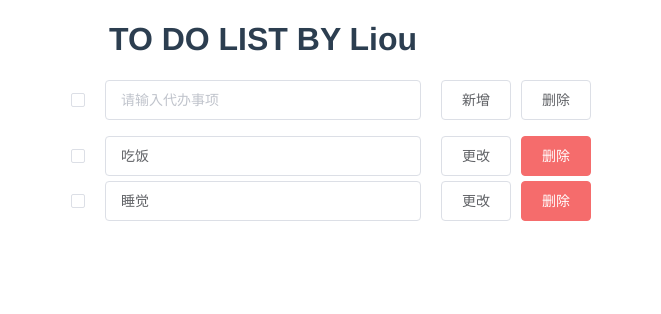
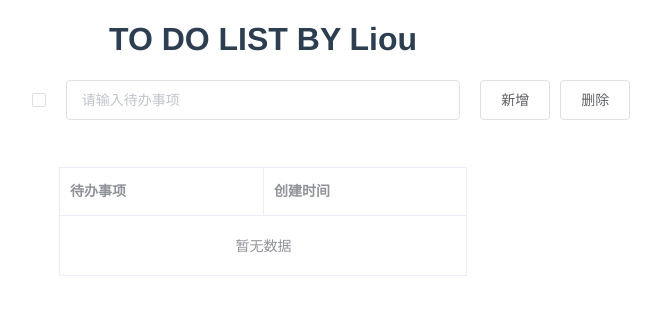
Before and after one commit to liouer/graduateDesign, a Vue app: page /#/ in a window 1280 px wide. Shown: the top 314 px of the page, without its empty margins (377-1038 px from the left). Built offline with nearby package versions, Linux system fonts and the light colour scheme.

Commit message:
添加一个事项表格

```diff
--- a/src/App.vue
+++ b/src/App.vue
@@ -1,20 +1,20 @@
 <template>
   <div id="app">
+    <el-header style="margin-bottom: 20px">
       <h1>{{ todolistTitle }}</h1>
-    <div style="">
-      <el-row type="flex" class="row-bg" justify="center" align="middle">
-        <el-col :span="6" style="text-align: right; margin-right: 20px">
+      <el-row type="flex" align="middle">
+        <el-col :span="8" style="text-align: right; margin-right: 20px">
           <el-checkbox v-model="allEvents.isSelect" @change="allSelect()">
           </el-checkbox>
         </el-col>
-        <el-col :span="6">
+        <el-col :span="8">
           <el-input
             class="input_text"
-            v-model="newEventText"
-            placeholder="请输入代办事项"
+            v-model.trim="newEventText"
+            placeholder="请输入待办事项"
           ></el-input>
         </el-col>
-        <el-col :span="6" style="text-align: left; margin-left: 20px">
+        <el-col :span="8" style="text-align: left; margin-left: 20px">
           <button @click="addEvent()" class="el-button el-button--default">
             新增
           </button>
@@ -23,10 +23,8 @@
           </button>
         </el-col>
       </el-row>
-      <div class="">
-      </div>
-
-      <div class="">
+    </el-header>
+    <el-main style="margin-bottom: 10px">
       <ul>
         <li v-for="(item, index) in eventList" :key="item.id">
           <!-- 使用组件，并传参 -->
@@ -39,15 +37,28 @@
           ></HelloWorld>
         </li>
       </ul>
-      </div>
-    </div>
+    </el-main>
+    <el-footer>
+      <el-row type="flex">
+        <el-col :span="4"></el-col>
+        <el-col :span="16">
+          <el-table :data="eventList" border style="width: 50%; margin: 0 auto;">
+            <el-table-column prop="eventText" label="待办事项"></el-table-column>
+            <el-table-column prop="creatTime" label="创建时间"></el-table-column>
+          </el-table>
+        </el-col>
+        <el-col :span="4"></el-col>
+      </el-row>
+
+
+    </el-footer>
   </div>
 </template>
 
 <script>
 import HelloWorld from "@/components/HelloWorld.vue"; //引入组件
 export default {
-  components: { HelloWorld }, //注册组件
+  components: { HelloWorld }, //注册组件（即组件声明）
   data() {
     return {
       todolistTitle: "TO DO LIST BY Liou",
@@ -57,18 +68,19 @@ export default {
       },
       newEventText: "",
       eventList: [
-        {
-          id: 1,
-          isSelect: false,
-          eventText: "吃饭",
-        },
-        {
-          id: 2,
-          isSelect: false,
-          eventText: "睡觉",
-        },
+        // {
+        //   id: 1,
+        //   isSelect: false,
+        //   eventText: "吃饭",
+        // },
+        // {
+        //   id: 2,
+        //   isSelect: false,
+        //   eventText: "睡觉",
+        // },
       ],
-      newEventId: 3,
+      newEventId: "",
+      creatTime: ""
     };
   },
   methods: {
@@ -89,6 +101,8 @@ export default {
           id: this.newEventId++,
           eventText: this.newEventText,
           isSelect: false,
+          creatTime: new Date().toLocaleDateString()
+
         }),
         console.dir(this.eventList);
         console.log(this.newEventId);
--- a/src/components/HelloWorld.vue
+++ b/src/components/HelloWorld.vue
@@ -1,22 +1,23 @@
 <template>
   <div class="hello">
     <el-row type="flex" class="row-bg" justify="center" align="middle">
-      <el-col :span="6" style="text-align: right; margin-right: 20px">
+      <el-col :span="8" style="text-align: right; margin-right: 20px">
         <el-checkbox v-model="item.isSelect" @change="sinSelect()" >
         </el-checkbox>
       </el-col>
-      <el-col :span="6">
+      <el-col :span="8">
         <el-input
           class="read_text"
           v-model="item.eventText"
           readonly
         ></el-input>
       </el-col>
-      <el-col :span="6" style="text-align: left; margin-left: 20px">
+      <el-col :span="8" style="text-align: left; margin-left: 20px">
         <el-button class="el-button el-button--default" @click="edit(item)">更改</el-button>
         <el-button class="el-button el-button--danger" @click="del(index)">删除</el-button>
       </el-col>
     </el-row>
+
   </div>
 </template>
 
@@ -34,8 +35,8 @@ export default {
   methods: {
     // 删除单个按钮
     del(index) {
-      // this.$emit("delEvent", index); //触发父组件的delEvent方法，并将index传过去
-      this.$parent.delEvent(index); //在这个子组件中直接调用父组件的方法，结果与上面一行的代码一样
+      this.$emit("delEvent", index); //通知父组件执行的delEvent方法，并将index传过去
+      // this.$parent.delEvent(index); //在这个子组件中直接调用父组件的方法，结果与上面一行的代码一样
     },
     sinSelect() {
       this.$emit("singleSelect");
```
Lines whose indentation alone changed are shown as unchanged.
